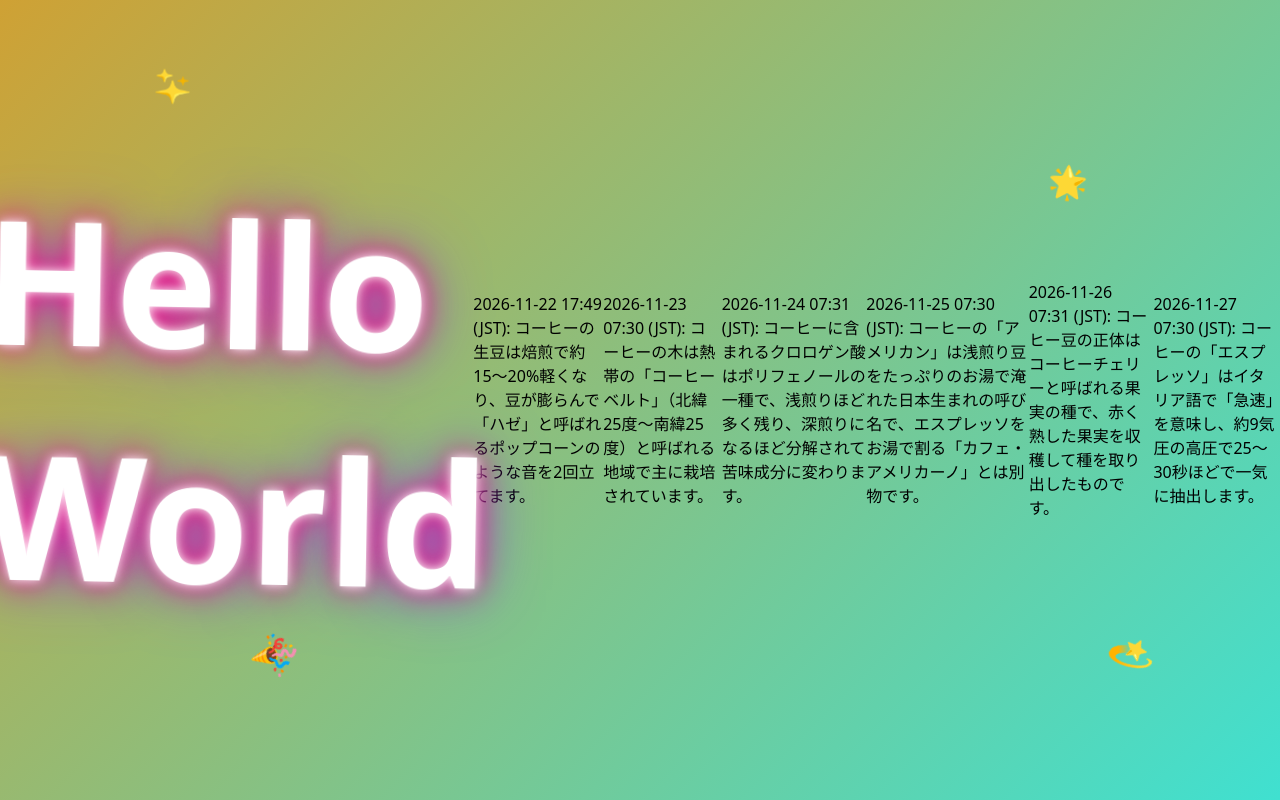
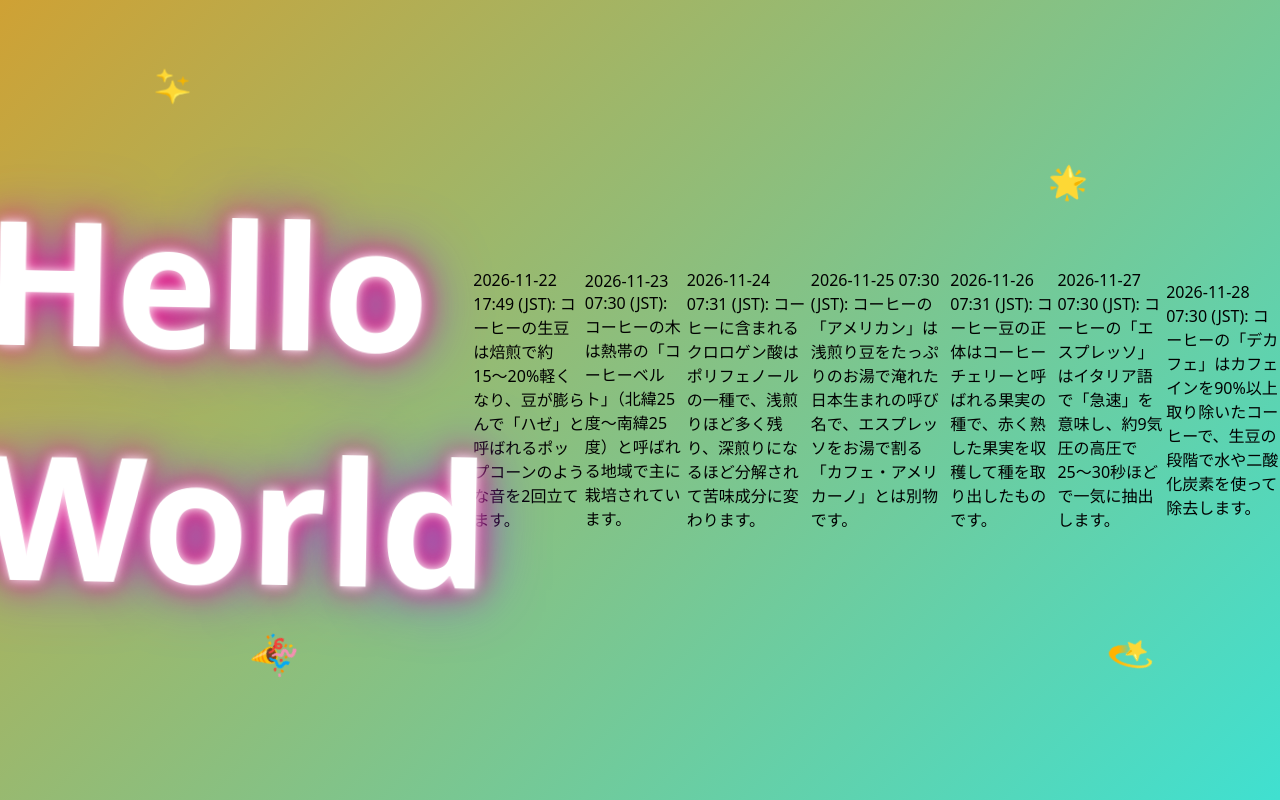
Before and after one commit to yto/vc-git-test, a plain HTML site: page public/index.html in a window 1280 px wide. Drawn offline with Linux system fonts and the light colour scheme.

Commit message:
今日のひとこと: 2026-11-28 を追加
Co-Authored-By: Claude Sonnet 5.5 <noreply@anthropic.com>
Claude-Session: https://claude.ai/code/session_01PJ2aftUpan1JmkHBGVKfV9

```diff
--- a/public/index.html
+++ b/public/index.html
@@ -50,5 +50,6 @@
   <p class="hitokoto">2026-11-25 07:30 (JST): コーヒーの「アメリカン」は浅煎り豆をたっぷりのお湯で淹れた日本生まれの呼び名で、エスプレッソをお湯で割る「カフェ・アメリカーノ」とは別物です。</p>
   <p class="hitokoto">2026-11-26 07:31 (JST): コーヒー豆の正体はコーヒーチェリーと呼ばれる果実の種で、赤く熟した果実を収穫して種を取り出したものです。</p>
   <p class="hitokoto">2026-11-27 07:30 (JST): コーヒーの「エスプレッソ」はイタリア語で「急速」を意味し、約9気圧の高圧で25〜30秒ほどで一気に抽出します。</p>
+  <p class="hitokoto">2026-11-28 07:30 (JST): コーヒーの「デカフェ」はカフェインを90%以上取り除いたコーヒーで、生豆の段階で水や二酸化炭素を使って除去します。</p>
 </body>
 </html>
```
Also changed, not shown: 1 other file.
